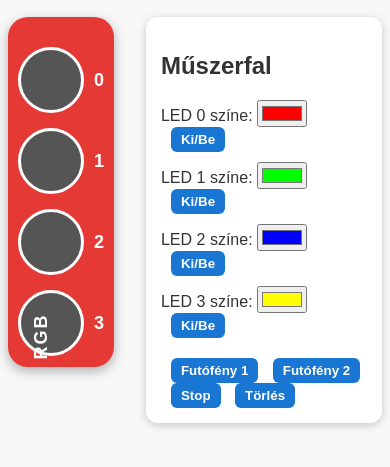
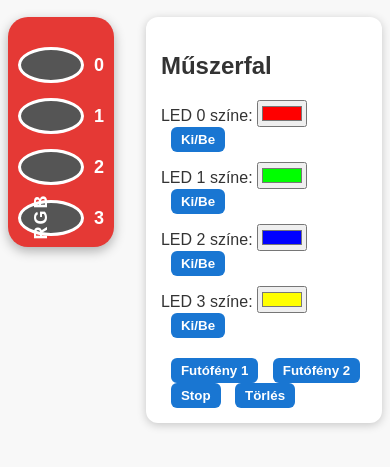
Before and after one commit to bsuszter/rgb_led, a plain HTML site: page index.html in a window 390 px wide. Shown: the part 55-522 px from the top of the page. Drawn offline with Linux system fonts and the light colour scheme.

Commit message:
rgb_led 1.3

```diff
--- a/styles.css
+++ b/styles.css
@@ -102,4 +102,15 @@ button:hover {
   .container {
     height: 500px;
   }
-}
+
+  .edubit {
+    height: 200px;
+  }
+
+  .led {
+    height: 30px;
+
+  .control-row {
+      margin: 0 0;
+    }
+  }
```
